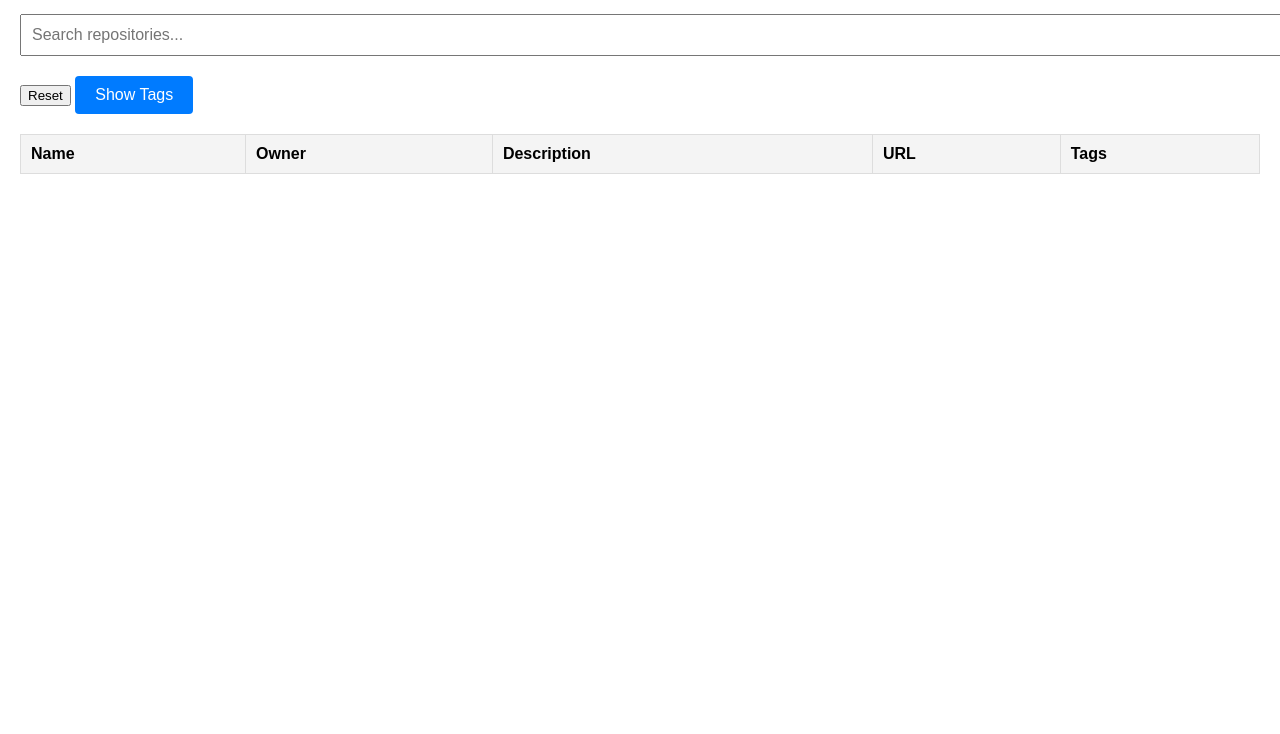
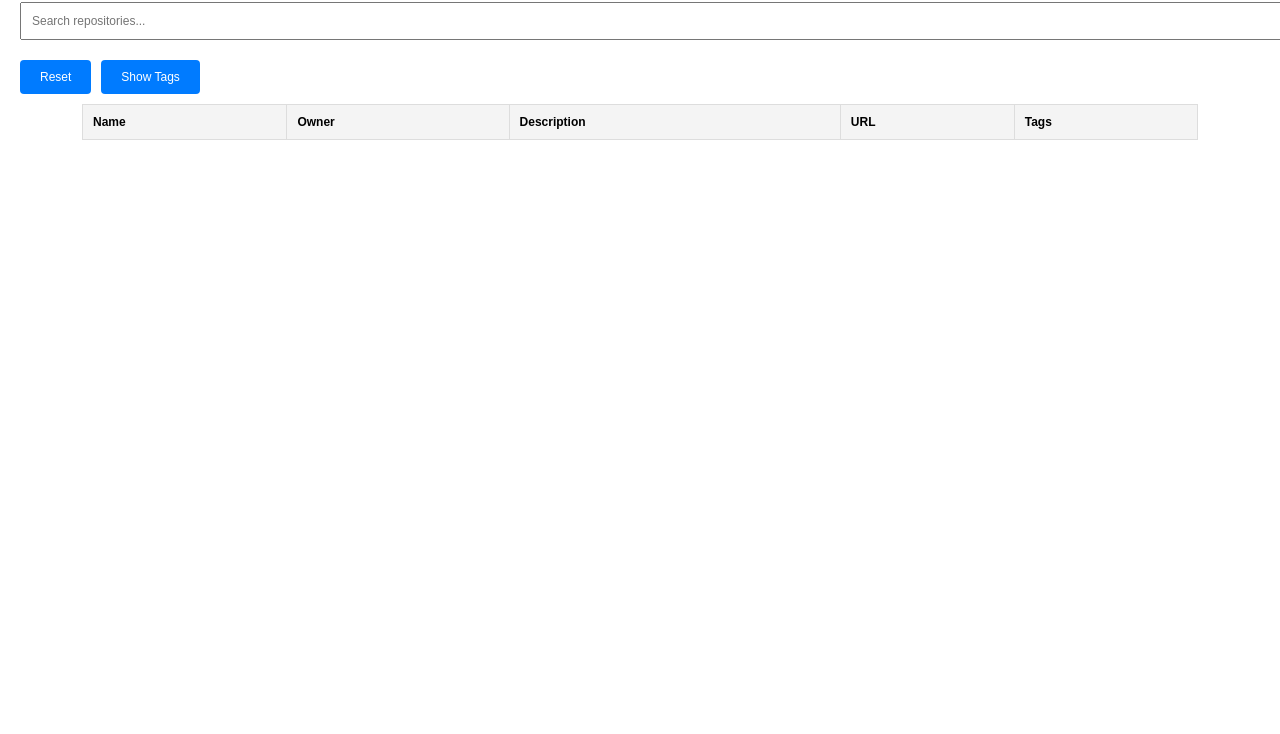
Before and after one commit to mrpnkt/starduster, a plain HTML site: page index.html in a window 1280 px wide. Shown: the part 66-800 px from the top of the page. Drawn offline with nearby package versions, Linux system fonts and the light colour scheme; no server answers.

Commit message:
Update style.css
table size and max width

```diff
--- a/style.css
+++ b/style.css
@@ -1,6 +1,7 @@
 body {
   font-family: 'Hack Nerd Font', sans-serif;
   margin: 20px;
+  font-size: 12px;
 }
 
 h1 {
@@ -14,7 +15,7 @@ h1 {
 #search-bar {
   width: 100%;
   padding: 10px;
-  font-size: 16px;
+  font-size: 12px;
   margin-bottom: 20px;
   font-family: 'Hack Nerd Font', sans-serif;
 }
@@ -38,8 +39,17 @@ h1 {
 }
 
 #repo-table {
-  width: 100%;
+  width: 90%;
+  max-width: 100%;
+  margin: 0 auto;
+  table-layout: auto;
   border-collapse: collapse;
+}
+
+@media (max-width: 768px) {
+  #repo-table {
+    width: 100%;
+  }
 }
 
 #repo-table th, #repo-table td {
@@ -56,12 +66,15 @@ h1 {
   margin-bottom: 20px;
 }
 
-#accordion-toggle {
+#accordion-toggle, #reset-button {
+  float: left;
   background-color: #007BFF;
   color: white;
   border: none;
   padding: 10px 20px;
-  font-size: 16px;
+  margin-right: 10px;
+  margin-bottom: 10px;
+  font-size: 12px;
   cursor: pointer;
   border-radius: 4px;
   font-family: 'Hack Nerd Font', sans-serif;
```
